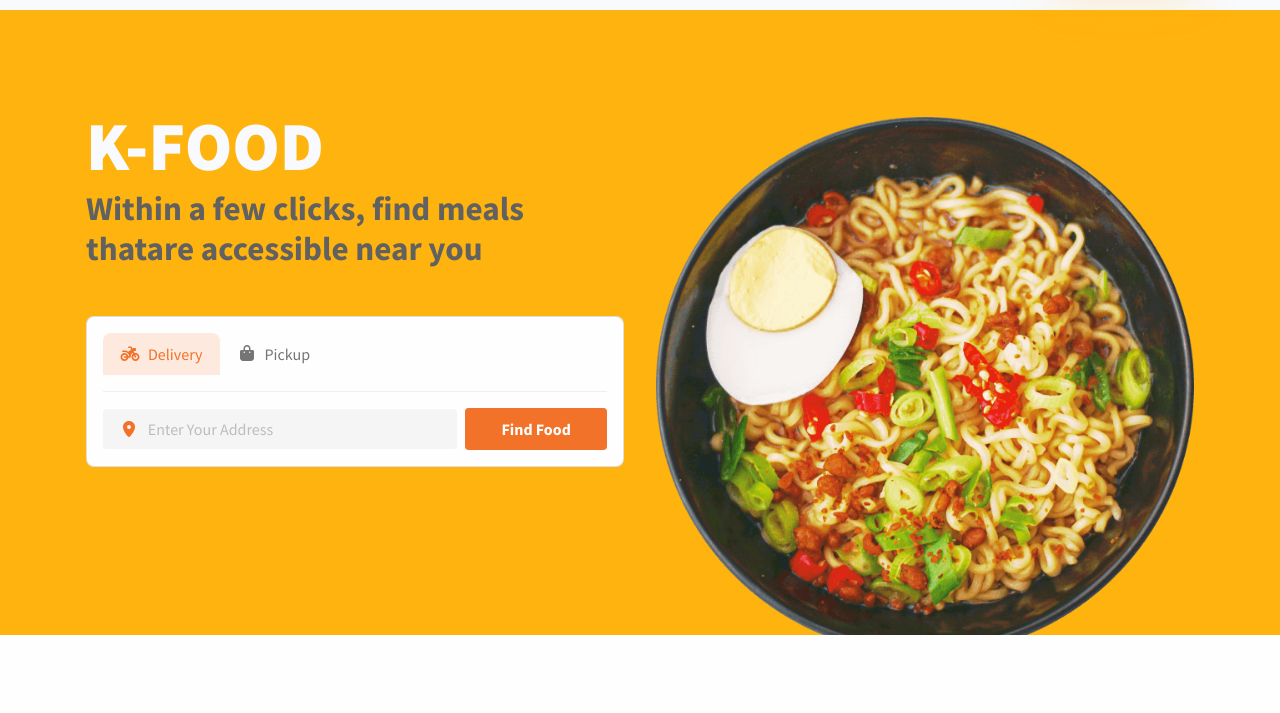
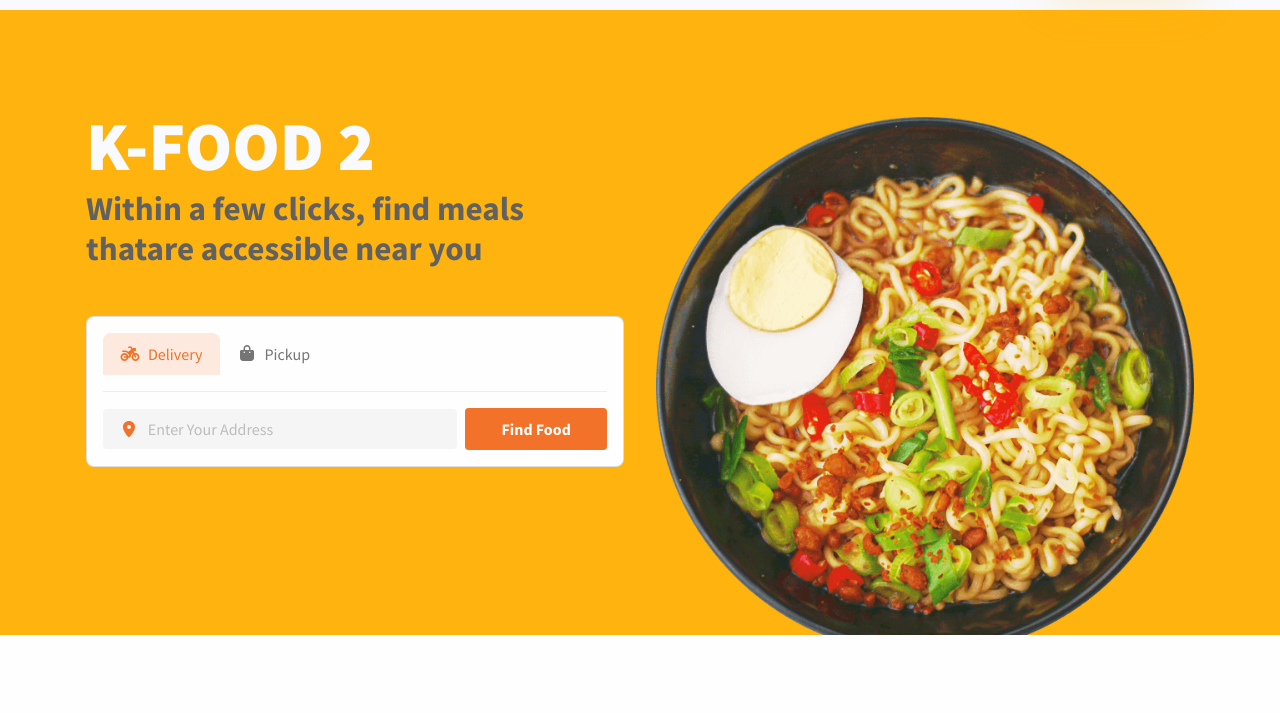
Before and after one commit to jeussin/docker-hub, a plain HTML site: page index.html in a window 1280 px wide. Shown: the part 56-769 px from the top of the page. Drawn offline with Linux system fonts and the light colour scheme.

Commit message:
index change

```diff
--- a/index.html
+++ b/index.html
@@ -60,7 +60,7 @@
           <div class="row flex-center">
             <div class="col-md-5 col-lg-6 order-0 order-md-1 mt-8 mt-md-0"><a class="img-landing-banner" href="#!"><img class="img-fluid" src="assets/img/gallery/hero-header.png" alt="hero-header" /></a></div>
             <div class="col-md-7 col-lg-6 py-8 text-md-start text-center">
-              <h1 class="display-1 fs-md-5 fs-lg-6 fs-xl-8 text-light">K-FOOD </h1>
+              <h1 class="display-1 fs-md-5 fs-lg-6 fs-xl-8 text-light">K-FOOD 2 </h1>
               <h1 class="text-800 mb-5 fs-4">Within a few clicks, find meals that<br class="d-none d-xxl-block" />are accessible near you</h1>
               <div class="card w-xxl-75">
                 <div class="card-body">
```
